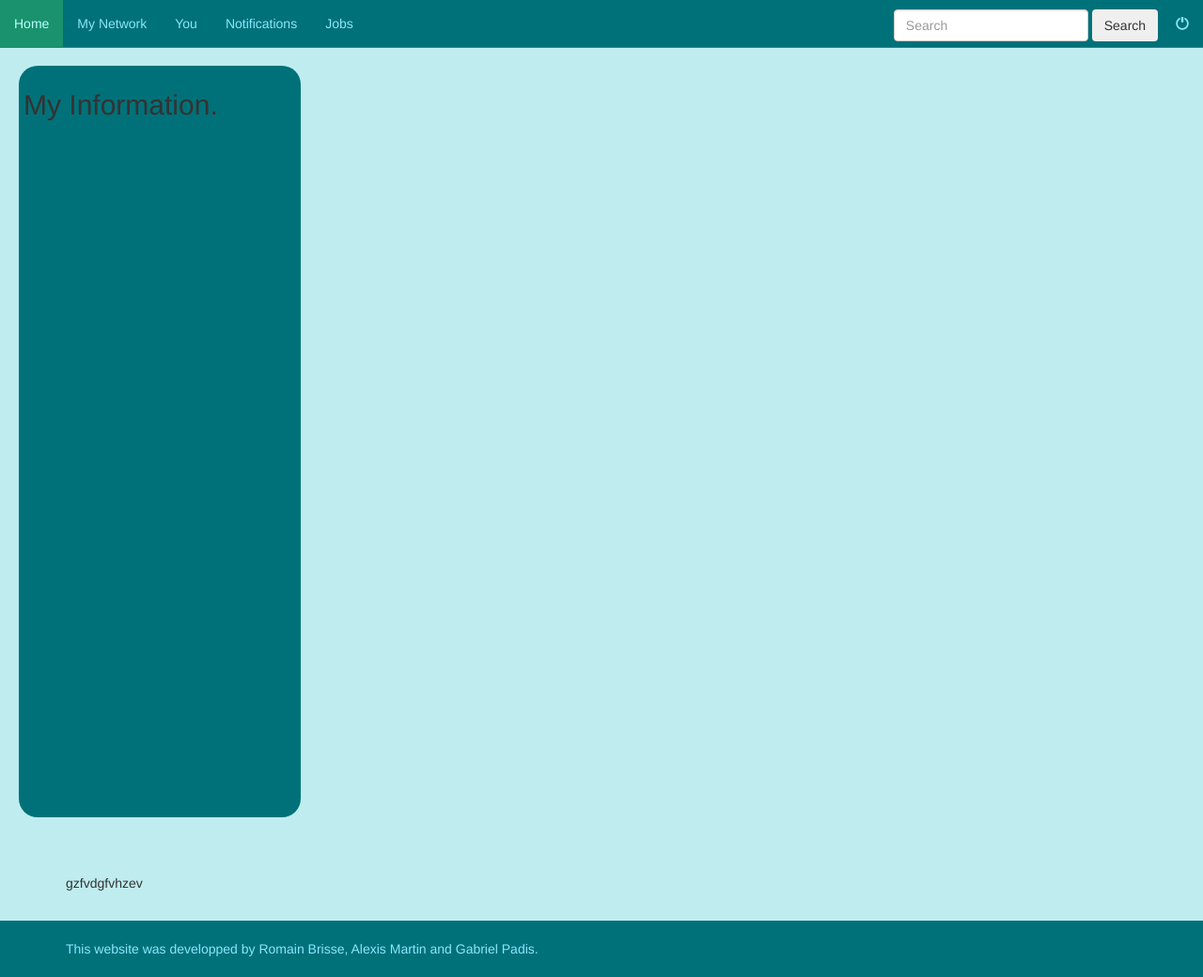
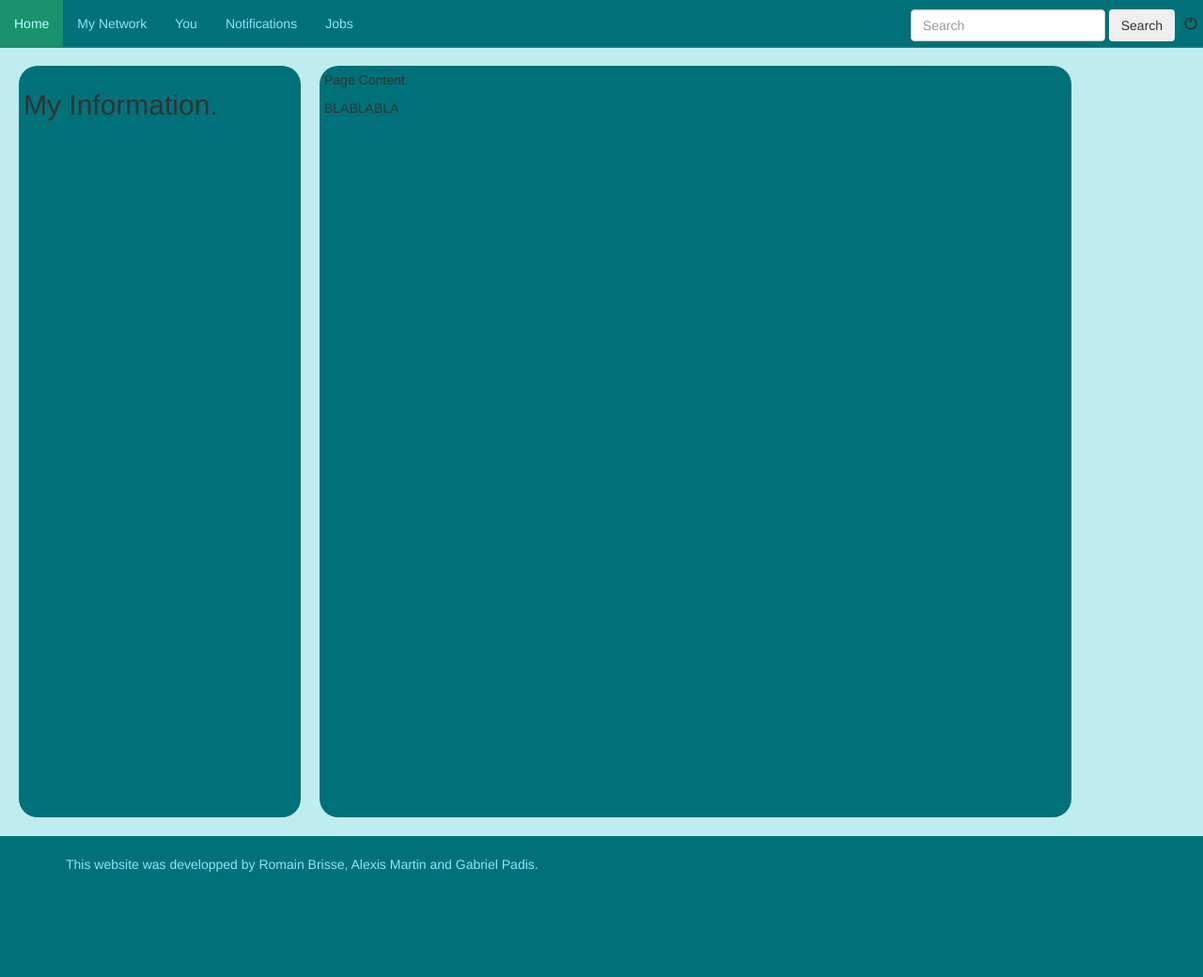
Before and after one commit to Soultoe/LinkedECE, a PHP site: page /home.php in a window 1280 px wide. Shown: the whole page at 94% size. After the commit the page ends 928 px from the top, so only its background shows below. Run offline with PHP 8.4, Linux system fonts and the light colour scheme; the visitor is signed in with stand-in values (Sample User, id 1).

Commit message:
j'ai pas d'idées de nom

```diff
--- a/bootstrap/css/jumbotron.css
+++ /dev/null
@@ -1,5 +0,0 @@
-/* Move down content because we have a fixed navbar that is 50px tall */
-body {
-  padding-top: 50px;
-  padding-bottom: 20px;
-}
--- a/bootstrap/css/profileSummaryStyle.css
+++ b/bootstrap/css/profileSummaryStyle.css
@@ -1,10 +1,13 @@
 body
 {
     background-color: #bfecef;
+    padding-top: 50px;
+    padding-bottom: 20px;
 }
 
 .profileSummary
 {
+    display: flex;
     width: 300px;
     height: 100vh;
     background-color: #007179;
@@ -34,3 +37,20 @@ body
 .rightSideNavbar > * {
     display: inline-block;
 }
+
+.page
+{
+    display: flex;
+}
+
+.content
+{
+    background-color: #007179;
+
+    margin-top: 20px;
+    margin-left: 20px;
+    padding: 5px 5px 5px 5px;
+    border-radius: 20px;
+
+    width: 100vh;
+}
--- a/borders.php
+++ b/borders.php
@@ -12,9 +12,7 @@
     <link href="bootstrap/css/bootstrap.css" rel="stylesheet"> <!--this is bootstrap CSS-->
     <link href="css/bordersStyle.css" rel="stylesheet"> <!--this is bootstrap CSS-->
     <link href="bootstrap/css/sticky-footer-navbar.css" rel="stylesheet">
-    <link href="bootstrap/css/jumbotron.css" rel="stylesheet">
     <link href="bootstrap/css/profileSummaryStyle.css" rel="stylesheet">
-
 
 </head>
 <body>
@@ -35,26 +33,25 @@
                 <button class="btn btn-outline-success my-2 my-sm-0" type="submit">Search</button>
             </form>
                 <ul class="nav">
-                    <li><a href="disconnect.php"><i class="glyphicon glyphicon-off"></i></a></li>
+                    <li>
+                        <form action="logout.php" method="POST">
+                            <button action="logout.php" method="POST" name="submit" style="background: none; border: none;"><i class="glyphicon glyphicon-off"></i> </button>
+                        </form>
+                    </li>
                 </ul>
             </div>
         </div><!--/.nav-collapse -->
 </nav>
 
+<div class="page">
+
     <div class="profileSummary">
         <h2>My Information.</h2>
     </div>
 
+    <div class="content">
+        <p>Page Content</p>
 
-
-<footer class="footer">
-    <div class="container">
-        <p class="text-muted">This website was developped by Romain Brisse, Alexis Martin and Gabriel Padis.</p>
-    </div>
-</footer>
-
-    <script src="bootstrap/js/bootstrap.min.js"></script> <!-- This is bootstrap JQuery-->
-    <script src="https://ajax.googleapis.com/ajax/libs/jquery/3.3.1/jquery.min.js"></script> <!-- this is JQuery-->
 <?php
 	session_start();
 ?>
--- /dev/null
+++ b/footer.php
@@ -0,0 +1,15 @@
+</div> <!-- fermeture du div "content -->
+
+</div> <!-- fermeture du div page -->
+
+<footer class="footer">
+    <div class="container">
+        <p class="text-muted">This website was developped by Romain Brisse, Alexis Martin and Gabriel Padis.</p>
+    </div>
+</footer>
+
+<script src="bootstrap/js/bootstrap.min.js"></script> <!-- This is bootstrap JQuery-->
+<script src="https://ajax.googleapis.com/ajax/libs/jquery/3.3.1/jquery.min.js"></script> <!-- this is JQuery-->
+
+</body>
+</html>
--- a/home.php
+++ b/home.php
@@ -6,11 +6,12 @@
 	}
 	else {
 ?>
-	<div class ="container">
-	<p> gzfvdgfvhzev </p>
-</div>
-</body>
-</html>
+
+        <p> BLABLABLA </p>
+
+        <?php
+            include_once "footer.php";
+        ?>
 <?php
 	}
 ?>
```
